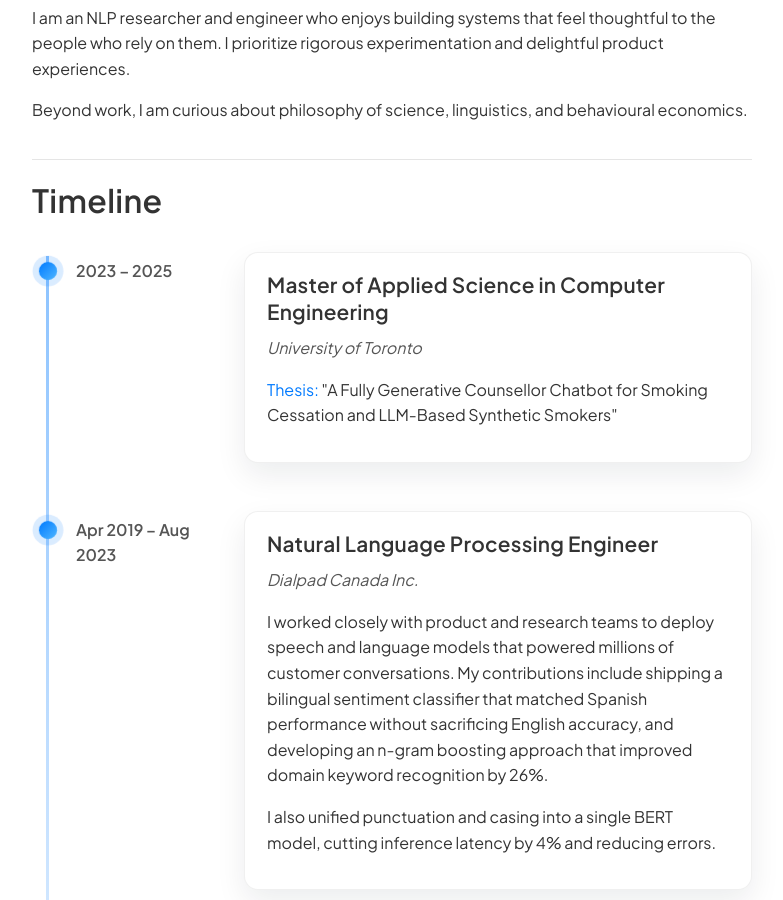
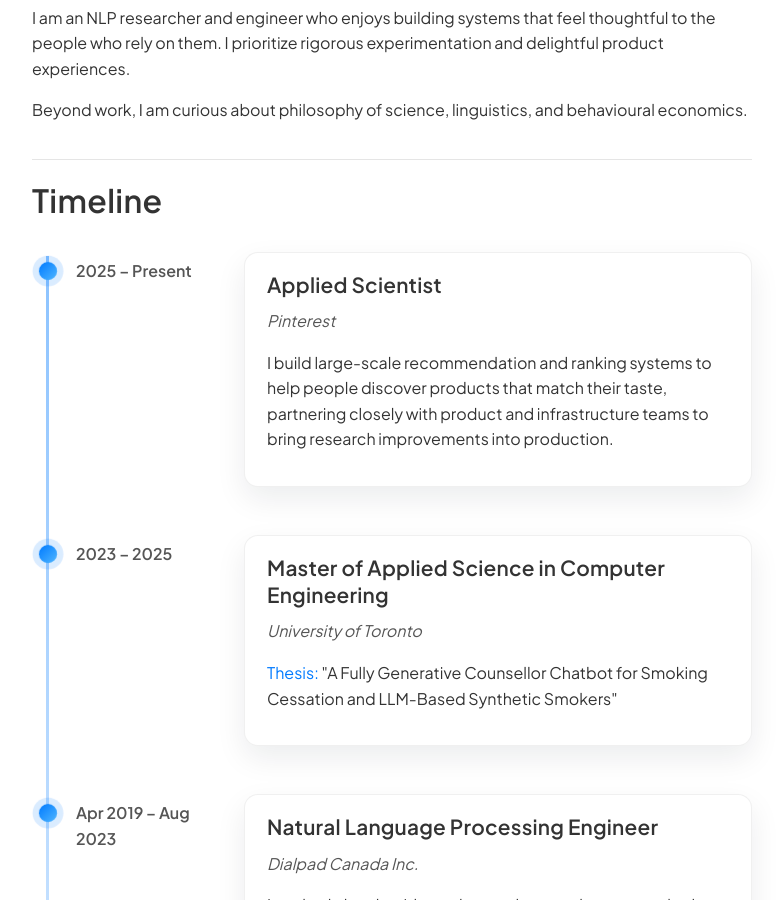
Before and after one commit to zaffnet/zaffnet.github.io, a Jekyll site: the page built from index.html, in a window 1280 px wide and 900 px high, scrolled down 438 px. Shown: the whole window, without its empty margins (248-1031 px from the left). Built offline with Jekyll 4.4.1, drawn with Linux system fonts in a browser that asks for light colours.

Commit message:
Add Pinterest role to timeline

```diff
--- a/index.html
+++ b/index.html
@@ -39,6 +39,18 @@ title: "Home"
   <div id="timeline" class="content-section timeline">
     <h2>Timeline</h2>
     <div class="timeline-track">
+      <div class="timeline-item">
+        <div class="timeline-marker" aria-hidden="true"></div>
+        <div class="timeline-date">2025 &ndash; Present</div>
+        <div class="timeline-body">
+          <h3>Applied Scientist</h3>
+          <p class="timeline-organization">Pinterest</p>
+          <p>
+            I build large-scale recommendation and ranking systems to help people discover products that match their taste,
+            partnering closely with product and infrastructure teams to bring research improvements into production.
+          </p>
+        </div>
+      </div>
       <div class="timeline-item">
         <div class="timeline-marker" aria-hidden="true"></div>
         <div class="timeline-date">2023 &ndash; 2025</div>
```
